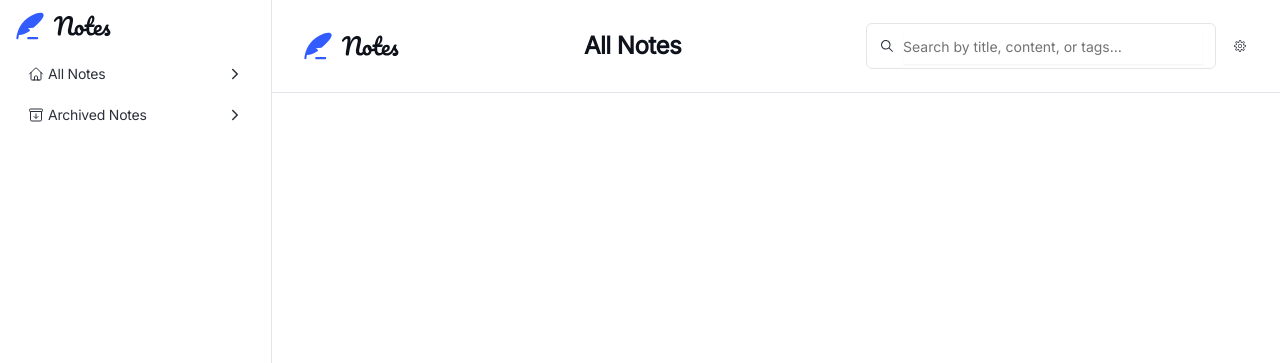
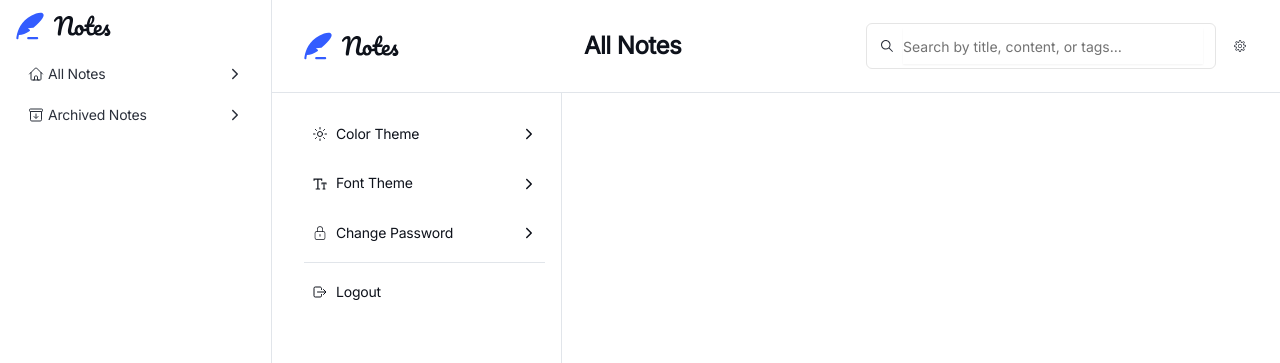
Before and after one commit to sophia-see/notable-app, a Next.js app: page /settings in a window 1280 px wide. Shown: the top 363 px of the page. Built offline with nearby package versions, Linux system fonts and the light colour scheme; no server answers; sample sign-in values are in the browser's storage.

Commit message:
added settings page on desktop

```diff
--- a/app/(protected-routes)/settings/(setting)/layout.tsx
+++ b/app/(protected-routes)/settings/(setting)/layout.tsx
@@ -17,7 +17,7 @@ export default function SettingLayout({children}: SettingLayoutProps) {
   };
 
   return (
-    <div className={`font-${font} flex flex-col gap-3`}>
+    <div className={`font-${font} flex flex-col gap-3 flex-1 lg:max-w-[528px] lg:p-8`}>
       <div className='flex items-center gap-2' onClick={onBackClicked} role='button'>
         <IoIosArrowBack className={`fill-foreground`}/>
         <span className={`text-preset-4 text-foreground`}>Settings</span>
--- /dev/null
+++ b/app/(protected-routes)/settings/components/SettingsMenu.tsx
@@ -0,0 +1,99 @@
+"use client";
+
+import { Separator } from "@/components/ui/separator";
+import { useAppContext } from "@/contexts/AppContext";
+import { logout } from "@/server-actions/auth";
+import { redirect, usePathname } from "next/navigation";
+import { AiOutlineFontSize } from "react-icons/ai";
+import { CiLock } from "react-icons/ci";
+import { IoIosArrowForward } from "react-icons/io";
+import { IoLogOutOutline, IoSunnyOutline } from "react-icons/io5";
+import { IconType } from "react-icons/lib";
+
+interface SettingsItemProps {
+    name: string;
+    icon: IconType;
+    path: string;
+    isDarkMode: boolean;
+    pathname: string;
+}
+
+function SettingsItem({
+    name,
+    icon: Icon,
+    path,
+    isDarkMode,
+    pathname,
+}: SettingsItemProps) {
+  const isActive = pathname.includes(path);
+  const onItemClicked = () => {
+      redirect(`/settings/${path}`);
+  };
+
+  return (
+      <div
+          className={`flex items-center gap-2 py-[12.5px] lg:px-2 lg:rounded-[8px] ${isActive ? "bg-background text-accent-foreground" : ""}`}
+          onClick={onItemClicked}
+          role="button"
+      >
+          <Icon
+              className={`${
+                  isDarkMode ? "stroke-neutral-0" : "stroke-neutral-950"
+              }`}
+          />
+          <span
+              className={`text-preset-4 text-accent-foreground`}
+          >
+              {name}
+          </span>
+          <IoIosArrowForward className='ml-auto hidden lg:block'/>
+      </div>
+  );
+}
+export default function SettingsMenu() {
+  const pathname = usePathname();
+  const isSettingsMenu = pathname == "/settings";
+  const { isDarkMode } = useAppContext();
+  const onLogout = async () => {
+      await logout();
+  };
+
+  return (
+    <div
+        className={`h-full w-full flex flex-col gap-4 text-accent-foreground lg:border-r-[1px] lg:py-5 lg:w-[258px] lg:pr-4 ${isSettingsMenu ? "" : "max-lg:hidden"}`}
+    >
+        <span className="text-preset-1 lg:hidden">Settings</span>
+        <div className="flex flex-col gap-2 h-full">
+            <SettingsItem
+                name="Color Theme"
+                icon={IoSunnyOutline}
+                path={"color-theme"}
+                isDarkMode={isDarkMode}
+                pathname={pathname}
+            />
+            <SettingsItem
+                name="Font Theme"
+                icon={AiOutlineFontSize}
+                path={"font-theme"}
+                isDarkMode={isDarkMode}
+                pathname={pathname}
+            />
+            <SettingsItem
+                name="Change Password"
+                icon={CiLock}
+                path={"change-password"}
+                isDarkMode={isDarkMode}
+                pathname={pathname}
+            />
+            <Separator />
+            <div
+                className="flex items-center gap-2 py-[12.5px] lg:px-2 "
+                onClick={onLogout}
+            >
+                <IoLogOutOutline />
+                <span className="text-preset-4">Logout</span>
+            </div>
+        </div>
+    </div>
+  );
+}
--- /dev/null
+++ b/app/(protected-routes)/settings/layout.tsx
@@ -0,0 +1,16 @@
+import React from 'react'
+import SettingsMenu from './components/SettingsMenu';
+
+interface SettingsLayoutProps {
+  children: React.ReactNode;
+}
+
+export default function SettingsLayout({children}: SettingsLayoutProps) {
+
+  return (
+    <div className={`flex lg:px-8 w-full h-full`}>
+      <SettingsMenu />
+      {children}
+    </div>
+  )
+}
--- a/app/(protected-routes)/settings/page.tsx
+++ b/app/(protected-routes)/settings/page.tsx
@@ -1,92 +1,5 @@
-"use client";
-
-import { Separator } from "@/components/ui/separator";
-import { useAppContext } from "@/contexts/AppContext";
-import { logout } from "@/server-actions/auth";
-import { redirect } from "next/navigation";
-import { AiOutlineFontSize } from "react-icons/ai";
-import { CiLock } from "react-icons/ci";
-import { IoLogOutOutline, IoSunnyOutline } from "react-icons/io5";
-import { IconType } from "react-icons/lib";
-
-interface SettingsItemProps {
-    name: string;
-    icon: IconType;
-    path: string;
-    isDarkMode: boolean;
-}
-
-function SettingsItem({
-    name,
-    icon: Icon,
-    path,
-    isDarkMode,
-}: SettingsItemProps) {
-    const onItemClicked = () => {
-        redirect(`/settings/${path}`);
-    };
-
+export default function SettingsPage() {
     return (
-        <div
-            className="flex items-center gap-2 py-[12.5px]"
-            onClick={onItemClicked}
-            role="button"
-        >
-            <Icon
-                className={`${
-                    isDarkMode ? "stroke-neutral-0" : "stroke-neutral-950"
-                }`}
-            />
-            <span
-                className={`text-preset-4 text-accent-foreground`}
-            >
-                {name}
-            </span>
-        </div>
+        <></>
     );
 }
-
-export default function SettingsPage() {
-    const { isDarkMode } = useAppContext();
-    const onLogout = async () => {
-        await logout();
-    };
-
-    return (
-        <>
-            <div
-                className={`lg:hidden flex flex-col gap-4 text-accent-foreground`}
-            >
-                <span className="text-preset-1">Settings</span>
-                <div className="flex flex-col gap-2">
-                    <SettingsItem
-                        name="Color Theme"
-                        icon={IoSunnyOutline}
-                        path={"color-theme"}
-                        isDarkMode={isDarkMode}
-                    />
-                    <SettingsItem
-                        name="Font Theme"
-                        icon={AiOutlineFontSize}
-                        path={"font-theme"}
-                        isDarkMode={isDarkMode}
-                    />
-                    <SettingsItem
-                        name="Change Password"
-                        icon={CiLock}
-                        path={"change-password"}
-                        isDarkMode={isDarkMode}
-                    />
-                    <Separator />
-                    <div
-                        className="flex items-center gap-2 py-[12.5px]"
-                        onClick={onLogout}
-                    >
-                        <IoLogOutOutline />
-                        <span className="text-preset-4">Logout</span>
-                    </div>
-                </div>
-            </div>
-        </>
-    );
-}
--- a/components/Navbar.tsx
+++ b/components/Navbar.tsx
@@ -5,6 +5,7 @@ import { SearchInput } from "./custom-ui/search-input";
 import Image from 'next/image'
 import { CiSettings } from "react-icons/ci";
 import React from "react";
+import { redirect } from "next/navigation";
 
 export default function Navbar() {
     const { isDarkMode } = useAppContext();
@@ -23,7 +24,11 @@ export default function Navbar() {
                 />
             </div>
         )
-    }, [isDarkMode])
+    }, [isDarkMode]);
+
+    const onClickSettings = () => {
+        redirect("/settings")
+    }
 
     return (
         <nav
@@ -44,7 +49,7 @@ export default function Navbar() {
                     className="w-[300px]"
                     placeholder="Search by title, content, or tags…"
                 />
-                <CiSettings className="stroke-neutral-500"/>
+                <CiSettings onClick={onClickSettings} className="stroke-neutral-500 cursor-pointer"/>
             </div>
         </nav>
     );
--- a/components/Sidebar.tsx
+++ b/components/Sidebar.tsx
@@ -20,7 +20,7 @@ function LinkItem ({name, path, icon: Icon, pathname}: LinkItemProps) {
     const isActive = pathname.includes(path)
 
     return (
-        <Link href={path} className={`flex items-center gap-1 py-[10px] px-3 rounded-[8px] text-foreground ${isActive ? "bg-neutral-100 text-accent-foreground" : ""}`}>
+        <Link href={path} className={`flex items-center gap-1 py-[10px] px-3 rounded-[8px] text-foreground ${isActive ? "bg-background text-accent-foreground" : ""}`}>
             <Icon size={16} className={isActive ? 'stroke-blue-500' : ""}/>
             <span className='text-preset-4'>{name}</span>
             <IoIosArrowForward className='ml-auto'/>
```
